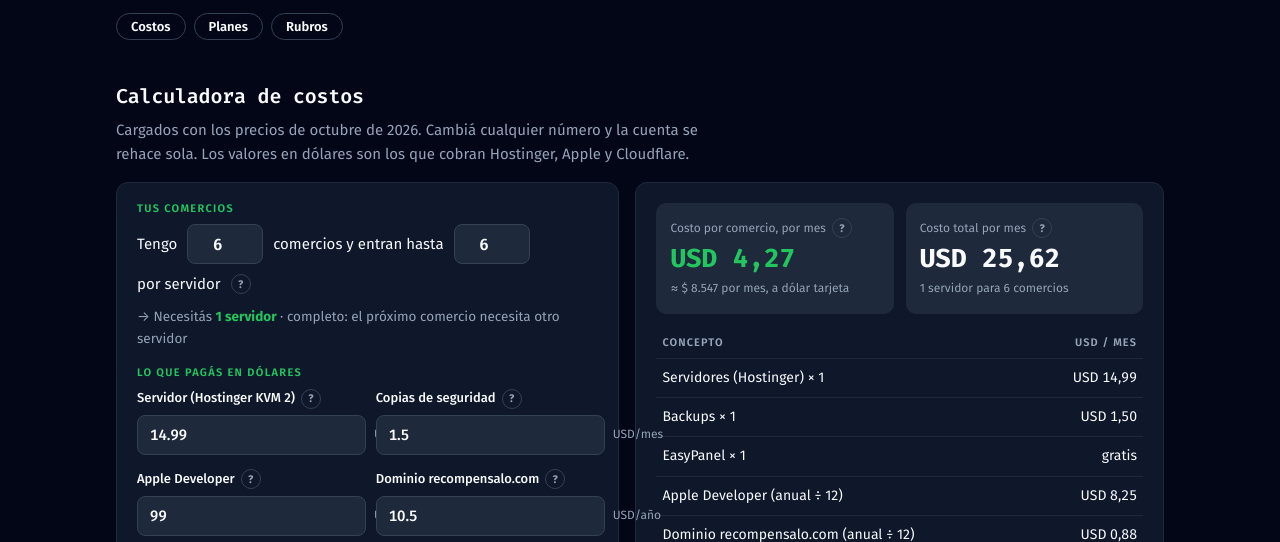
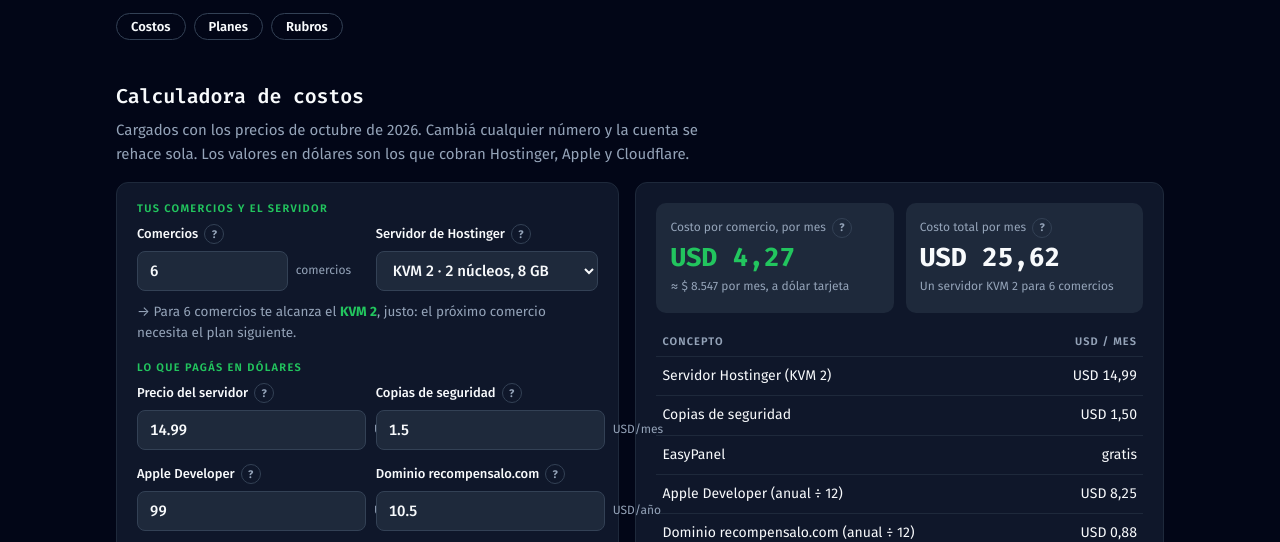
Before and after one commit to mflowsuite/recompensalo-planes, a plain HTML site: page index.html in a window 1280 px wide. Shown: the part 216-758 px from the top of the page. Drawn offline with Linux system fonts and the light colour scheme.

Commit message:
Calculadora: un solo servidor y el plan de Hostinger recomendado según los comercios

```diff
--- a/index.html
+++ b/index.html
@@ -163,6 +163,7 @@
   .frase { position: relative; }
   .servidores { font-size: 13.5px; color: var(--muted); }
   .servidores b { color: var(--green); }
+  .servidores .aviso { color: var(--orange); }
 
   /* Pie */
   footer.pie { display: grid; gap: 6px; justify-items: center; text-align: center; color: var(--dim); font-size: 12px; padding-top: 8px; border-top: 1px solid var(--line); }
@@ -196,26 +197,33 @@
     <div class="calc">
       <form class="panel form-calc" id="form" autocomplete="off">
         <fieldset>
-          <legend>Tus comercios</legend>
-          <div class="frase">
-            <label for="clientes">Tengo</label>
-            <input id="clientes" type="number" inputmode="numeric" min="1" max="500" step="1" value="6">
-            <span>comercios y entran hasta</span>
-            <input id="porvps" type="number" inputmode="numeric" min="1" max="15" step="1" value="6" aria-label="Comercios por servidor">
-            <label for="porvps">por servidor</label>
-            <button type="button" class="ayuda" aria-label="Qué es y cómo funciona" aria-expanded="false">?</button><span class="globo" role="note" hidden>«Comercios» son tus clientes: cada negocio que usa Recompensalo (no sus clientas). En cada servidor (un VPS de 2 núcleos y 8 GB) entran unos 6 comercios de 2 o 3 sucursales sin problemas. Con esos dos números se calcula cuántos servidores pagás y entre cuántos se reparten los gastos: con más comercios, cada uno te cuesta menos.</span>
+          <legend>Tus comercios y el servidor</legend>
+          <div class="campos">
+          <div class="campo">
+            <div class="cab-campo"><label for="clientes">Comercios</label><button type="button" class="ayuda" aria-label="Qué es y cómo funciona" aria-expanded="false">?</button><span class="globo" role="note" hidden>Cuántos comercios usan Recompensalo: cada negocio es un cliente tuyo (no sus clientas). Todos van en un mismo servidor; según cuántos sean, conviene un plan de Hostinger más grande o más chico. Con más comercios, cada uno te cuesta menos.</span></div>
+            <div class="control"><input id="clientes" type="number" inputmode="numeric" min="1" max="500" step="1" value="6"><span class="unidad">comercios</span></div>
           </div>
-          <p class="servidores" id="servidoresTxt" aria-live="polite"></p>
+          <div class="campo">
+            <div class="cab-campo"><label for="plan">Servidor de Hostinger</label><button type="button" class="ayuda" aria-label="Qué es y cómo funciona" aria-expanded="false">?</button><span class="globo" role="note" hidden>El plan del VPS donde van todos tus comercios. Se elige solo según la cantidad (el que alcanza y es más barato); si elegís otro a mano, la cuenta usa ese. Cuántos entran en cada uno: KVM 1 hasta 2, KVM 2 hasta 6, KVM 4 hasta 15, KVM 8 hasta 30 (comercios de 2 o 3 sucursales, dejando lugar para actualizar). El precio es el de renovación: el primer período sale menos.</span></div>
+            <div class="control"><select id="plan">
+              <option value="kvm1" data-precio="11.99" data-cap="2">KVM 1 · 1 núcleo, 4 GB</option>
+              <option value="kvm2" data-precio="14.99" data-cap="6">KVM 2 · 2 núcleos, 8 GB</option>
+              <option value="kvm4" data-precio="28.99" data-cap="15">KVM 4 · 4 núcleos, 16 GB</option>
+              <option value="kvm8" data-precio="49.99" data-cap="30">KVM 8 · 8 núcleos, 32 GB</option>
+            </select></div>
+          </div>
+          </div>
+          <p class="servidores" id="recoTxt" aria-live="polite"></p>
         </fieldset>
         <fieldset>
           <legend>Lo que pagás en dólares</legend>
           <div class="campos">
           <div class="campo">
-            <div class="cab-campo"><label for="vps">Servidor (Hostinger KVM 2)</label><button type="button" class="ayuda" aria-label="Qué es y cómo funciona" aria-expanded="false">?</button><span class="globo" role="note" hidden>Lo que cobra Hostinger por cada VPS. El primer período sale USD 8,99 y después renueva a USD 12,99–14,99: calculá con la renovación para no llevarte sorpresas. Se multiplica por la cantidad de servidores.</span></div>
+            <div class="cab-campo"><label for="vps">Precio del servidor</label><button type="button" class="ayuda" aria-label="Qué es y cómo funciona" aria-expanded="false">?</button><span class="globo" role="note" hidden>Se completa con el precio de renovación del plan elegido arriba (KVM 1 USD 11,99 · KVM 2 USD 14,99 · KVM 4 USD 28,99 · KVM 8 USD 49,99). El primer período sale menos (de USD 6,49 a 25,99): calculá con la renovación para no llevarte sorpresas. Si conseguís otro precio, cambialo acá.</span></div>
             <div class="control"><input id="vps" type="number" inputmode="decimal" min="0" step="0.01" value="14.99"><span class="unidad">USD/mes</span></div>
           </div>
           <div class="campo">
-            <div class="cab-campo"><label for="backup">Copias de seguridad</label><button type="button" class="ayuda" aria-label="Qué es y cómo funciona" aria-expanded="false">?</button><span class="globo" role="note" hidden>Una copia diaria de las bases de cada servidor, guardada afuera (por ejemplo, en un almacenamiento en la nube). Es opcional pero recomendable: si el servidor se rompe, no perdés los datos de tus clientes. Se multiplica por la cantidad de servidores.</span></div>
+            <div class="cab-campo"><label for="backup">Copias de seguridad</label><button type="button" class="ayuda" aria-label="Qué es y cómo funciona" aria-expanded="false">?</button><span class="globo" role="note" hidden>Hostinger incluye una copia por semana. Una copia diaria de las bases, guardada afuera (por ejemplo, en un almacenamiento en la nube), es lo recomendable: si el servidor se rompe, no perdés los datos de ningún comercio.</span></div>
             <div class="control"><input id="backup" type="number" inputmode="decimal" min="0" step="0.5" value="1.5"><span class="unidad">USD/mes</span></div>
           </div>
           <div class="campo">
@@ -227,8 +235,8 @@
             <div class="control"><input id="dominio" type="number" inputmode="decimal" min="0" step="0.5" value="10.5"><span class="unidad">USD/año</span></div>
           </div>
           <div class="campo">
-            <div class="cab-campo"><label for="easypanel">EasyPanel</label><button type="button" class="ayuda" aria-label="Qué es y cómo funciona" aria-expanded="false">?</button><span class="globo" role="note" hidden>El panel con el que se administran los servidores. El plan gratis alcanza (hasta 3 proyectos, y todos tus clientes van en uno). El pago agrega funciones y soporte, y se cobra por servidor.</span></div>
-            <div class="control"><select id="easypanel"><option value="0">Plan gratis (alcanza)</option><option value="10.9">Pago anual: USD 10,90 por VPS</option><option value="14.9">Pago mensual: USD 14,90 por VPS</option></select></div>
+            <div class="cab-campo"><label for="easypanel">EasyPanel</label><button type="button" class="ayuda" aria-label="Qué es y cómo funciona" aria-expanded="false">?</button><span class="globo" role="note" hidden>El panel con el que se administra el servidor. El plan gratis alcanza (hasta 3 proyectos, y todos tus comercios van en uno). El pago agrega funciones y soporte.</span></div>
+            <div class="control"><select id="easypanel"><option value="0">Plan gratis (alcanza)</option><option value="10.9">Pago anual: USD 10,90 por mes</option><option value="14.9">Pago mensual: USD 14,90</option></select></div>
           </div>
           </div>
         </fieldset>
@@ -245,7 +253,7 @@
       <div class="panel resultado" aria-live="polite">
         <div class="grande">
           <div class="cifra clave"><span class="cab-campo">Costo por comercio, por mes <button type="button" class="ayuda" aria-label="Qué es y cómo funciona" aria-expanded="false">?</button><span class="globo" role="note" hidden>El total del mes dividido por la cantidad de comercios. Es lo mínimo que te tiene que pagar cada uno para no perder plata, sin contar tu tiempo ni los impuestos.</span></span><b id="porCliente">—</b><span id="porClienteArs"></span></div>
-          <div class="cifra"><span class="cab-campo">Costo total por mes <button type="button" class="ayuda" aria-label="Qué es y cómo funciona" aria-expanded="false">?</button><span class="globo" role="note" hidden>La suma de todo lo de la tabla: servidores, copias, EasyPanel y la parte del mes de Apple y del dominio.</span></span><b id="total">—</b><span id="vpsNec"></span></div>
+          <div class="cifra"><span class="cab-campo">Costo total por mes <button type="button" class="ayuda" aria-label="Qué es y cómo funciona" aria-expanded="false">?</button><span class="globo" role="note" hidden>La suma de todo lo de la tabla: el servidor, las copias, EasyPanel y la parte del mes de Apple y del dominio.</span></span><b id="total">—</b><span id="vpsNec"></span></div>
         </div>
         <div style="overflow-x:auto">
           <table>
@@ -267,7 +275,7 @@
       <div class="panel">
         <span class="badge b-verde">Ya lo pagás</span>
         <ul class="lista" style="margin-top:12px">
-          <li><b>VPS de Hostinger</b><span>KVM 2: 2 núcleos, 8 GB. USD 8,99 en promo, renueva a USD 12,99–14,99.</span></li>
+          <li><b>Servidor de Hostinger</b><span>Uno solo para todos los comercios. KVM 1 USD 11,99 · KVM 2 USD 14,99 · KVM 4 USD 28,99 · KVM 8 USD 49,99 por mes (renovación; el primer período sale menos).</span></li>
           <li><b>Dominio recompensalo.com</b><span>En Cloudflare, al costo: unos USD 10,50 por año.</span></li>
           <li><b>Apple Developer</b><span>USD 99 por año. Sin él no hay Apple Wallet. Es una cuenta para todos tus clientes, así que pesa menos cuantos más tengas.</span></li>
         </ul>
@@ -460,14 +468,34 @@
   var usd = function (n) { return "USD " + n.toLocaleString("es-AR", { minimumFractionDigits: 2, maximumFractionDigits: 2 }); };
   var ars = function (n) { return "$ " + Math.round(n).toLocaleString("es-AR"); };
   function val(id, def) { var v = parseFloat($(id).value); return isNaN(v) || v < 0 ? def : v; }
+  var planManual = false;
+  function recomendado(n) {
+    var ops = Array.prototype.slice.call($("plan").options);
+    return ops.find(function (o) { return +o.dataset.cap >= n; }) || ops[ops.length - 1];
+  }
+  $("plan").addEventListener("input", function () { planManual = true; $("vps").value = $("plan").selectedOptions[0].dataset.precio; });
+  $("clientes").addEventListener("input", function () {
+    if (planManual) return;
+    var r = recomendado(Math.max(1, Math.round(val("clientes", 1))));
+    if ($("plan").value !== r.value) { $("plan").value = r.value; $("vps").value = r.dataset.precio; }
+  });
+  (function () { var r = recomendado(Math.max(1, Math.round(val("clientes", 1)))); $("plan").value = r.value; $("vps").value = r.dataset.precio; })();
   function calcular() {
     var clientes = Math.max(1, Math.round(val("clientes", 1)));
-    var porVps = Math.max(1, Math.round(val("porvps", 6)));
-    var vpsNec = Math.ceil(clientes / porVps);
+    var vpsNec = 1;
+    var elegido = $("plan").selectedOptions[0], cap = +elegido.dataset.cap, reco = recomendado(clientes);
+    var nombre = elegido.textContent.split(" · ")[0];
+    var txt;
+    if (clientes > 30) txt = "Más de 30 comercios no entran cómodos en un servidor: conviene sumar un segundo.";
+    else if (clientes > cap) txt = "<span class='aviso'>El " + nombre + " queda chico: entran hasta " + cap + ".</span> Para " + clientes + " comercios te conviene el <b>" + reco.textContent.split(" · ")[0] + "</b>.";
+    else if (elegido !== reco) txt = "Entran hasta " + cap + " en el " + nombre + ". Para " + clientes + " alcanza con el <b>" + reco.textContent.split(" · ")[0] + "</b>, que es más barato.";
+    else txt = "→ Para " + clientes + (clientes === 1 ? " comercio" : " comercios") + " te alcanza el <b>" + nombre + "</b>: entran hasta " + cap + ", así que te " + (cap - clientes === 1 ? "queda 1 lugar libre" : "quedan " + (cap - clientes) + " lugares libres") + ".";
+    if (cap === clientes && clientes <= 30 && elegido === reco) txt = "→ Para " + clientes + " comercios te alcanza el <b>" + nombre + "</b>, justo: el próximo comercio necesita el plan siguiente.";
+    $("recoTxt").innerHTML = txt;
     var filas = [
-      ["Servidores (Hostinger) × " + vpsNec, val("vps", 0) * vpsNec],
-      ["Backups × " + vpsNec, val("backup", 0) * vpsNec],
-      ["EasyPanel × " + vpsNec, parseFloat($("easypanel").value) * vpsNec],
+      ["Servidor Hostinger (" + nombre + ")", val("vps", 0)],
+      ["Copias de seguridad", val("backup", 0)],
+      ["EasyPanel", parseFloat($("easypanel").value)],
       ["Apple Developer (anual ÷ 12)", val("apple", 0) / 12],
       ["Dominio recompensalo.com (anual ÷ 12)", val("dominio", 0) / 12],
       ["Google Wallet, avisos, Cloudflare", 0]
@@ -479,11 +507,7 @@
     }).join("") + "<tr class='total'><td>Total por mes</td><td class='m'>" + usd(total) + "</td></tr>";
     $("total").textContent = usd(total);
     $("porCliente").textContent = usd(porCliente);
-    $("vpsNec").textContent = vpsNec + (vpsNec === 1 ? " servidor" : " servidores") + " para " + clientes + (clientes === 1 ? " comercio" : " comercios");
-    var libres = vpsNec * porVps - clientes;
-    $("servidoresTxt").innerHTML = "→ Necesitás <b>" + vpsNec + (vpsNec === 1 ? " servidor" : " servidores") + "</b>" +
-      (libres ? " · te " + (libres === 1 ? "queda 1 lugar libre" : "quedan " + libres + " lugares libres") + " para sumar comercios sin pagar otro"
-              : " · completo: el próximo comercio necesita otro servidor");
+    $("vpsNec").textContent = "Un servidor " + nombre + " para " + clientes + (clientes === 1 ? " comercio" : " comercios");
     var dolar = parseFloat($("dolar").value);
     document.querySelectorAll(".margen").forEach(function (m) {
       var precio = +m.dataset.precio, costo = dolar > 0 ? porCliente * dolar : 0;
```
